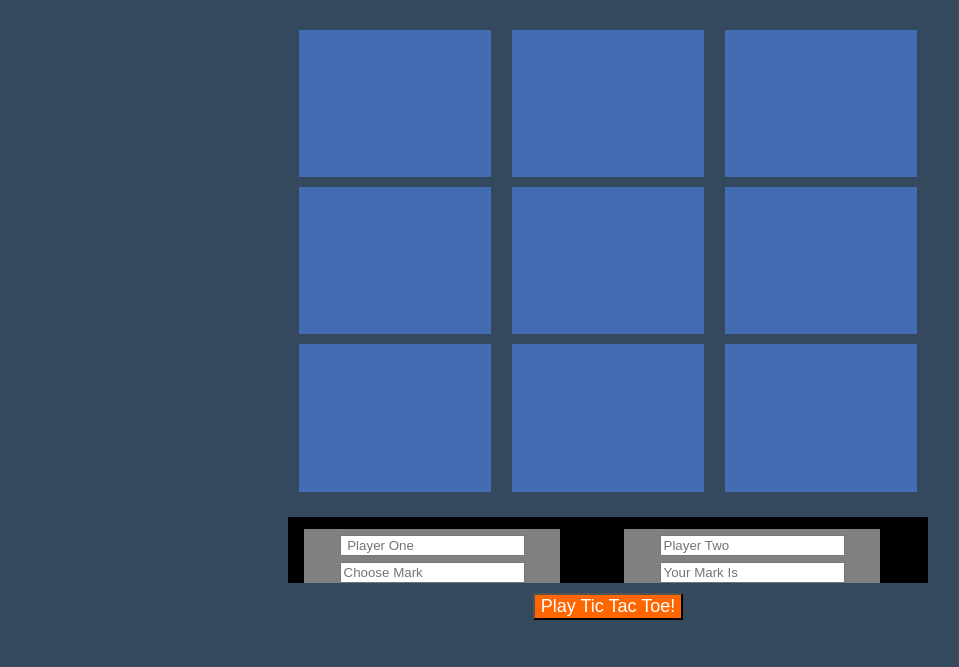
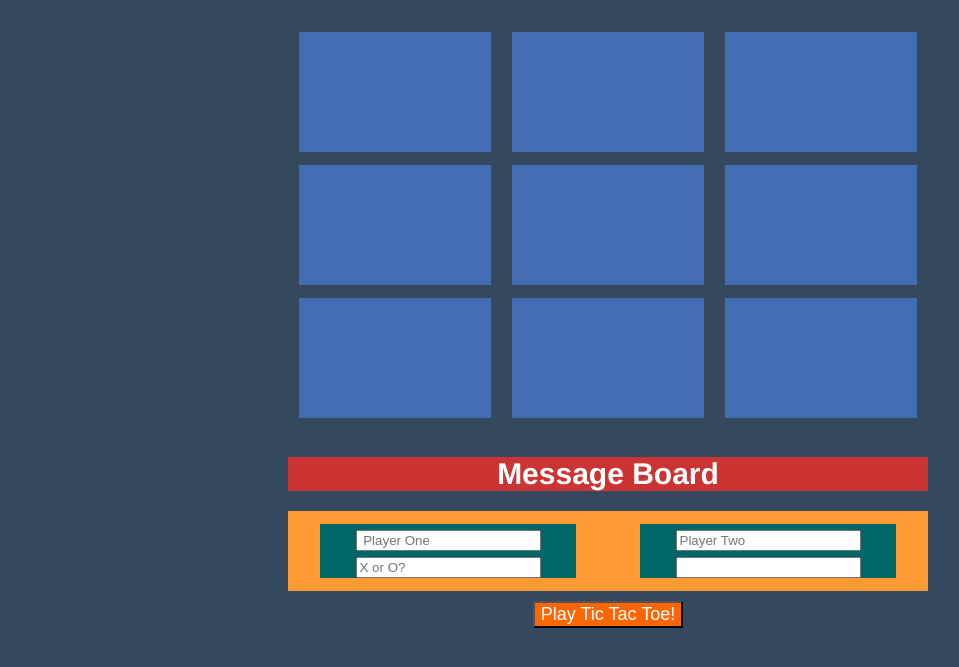
Before and after one commit to jhkirkley/tictactoe, a plain HTML site: page index.html in a window 1280 px wide. Shown: the part 103-770 px from the top of the page, without its empty margins (32-991 px from the left). Drawn offline with nearby package versions, Linux system fonts and the light colour scheme.

Commit message:
player area improvemrents

```diff
--- a/css/style.css
+++ b/css/style.css
@@ -42,8 +42,13 @@ header {
   -webkit-flex-direction: row;
   flex-direction: row;
   justify-content: space-around;
+  align-items: center;
   -webkit-flex-wrap: wrap;
   flex-wrap: wrap;
+  width: 100%;
+  height: 100%;
+  margin-top: 5%;
+  margin-bottom: 5%;
 
 }
 
@@ -73,9 +78,7 @@ header {
   height: 30%;
   background-color: #446CB3;
   color: white;
-  margin: 5px;
-  text-align: center;
-  vertical-align: center;
+  position: relative;
 
 }
 
@@ -93,15 +96,31 @@ header {
   justify-content: flex-end;
 
 }
-p {
-  padding-top: 30%;
-  padding-bottom: 30%;
+.space p {
+  font-size: 64px;
+  margin: 0;
+   position: absolute;               /* 2 */
+   top: 50%;
+   left: 40%;                         /* 3 */
+   transform: translate(0, -50%) }   /* 4 */
+}
+
+#control {
+  height: 40%;
+  width: 100%;
+  background-color: white;
+
+}
+
+#message {
+  height: 30%;
+  width: 100%;
+  background-color: #CC3333;
 }
 #board{
   width: 100%;
   height: 100%;
   text-align: center;
-  background-color: #CC3333;
   font-size: 30px;
   font-family: helvetica;
   color: white;
@@ -113,24 +132,26 @@ display: -webkit-flex;
 display: flex;
 -webkit-flex-direction: row;
 flex-direction: row;
+align-items: center;
 justify-content: space-around;
 width: 100%;
 height: 20%;
 font-size: 24px;
-background-color: black;
+background-color: #FF9933;
 color: white;
+padding-top: 2%;
+padding-bottom: 2%;
 
 
 }
 #player-one {
 justify-content:flex-start;
 text-align: center;
-vertical-align: center;
 height: 60%;
 width:40%;
 font-size: 24px;
-background-color: grey;
-margin-top: 2%;
+background-color: #006666;
+margin: auto;
 
 
 }
@@ -138,12 +159,11 @@ margin-top: 2%;
 #player-two {
 justify-content:flex-end;
 text-align: center;
-vertical-align: center;
 width: 40%;
 height:60%;
 font-size: 24px;
-background-color: grey;
-margin-top: 2%;
+background-color: #006666;
+margin: auto;
 
 }
 
--- a/index.html
+++ b/index.html
@@ -44,14 +44,16 @@
             </div>
         </div>
         <div id="control">
-            <h1 id="board"></h1>
+            <div id="message">
+                <h1 id="board">Message Board</h1>
+            </div>
             <div id="player">
                 <div id="player-one"><input type="text" id="player-one-input" placeholder=" Player One">
-                <input type="text" id="player-one-mark" placeholder="Choose Mark">
+                <input type="text" id="player-one-mark" placeholder="X or O?">
                 </div>
                 <div id="p-one-score"><p></p></div>
                 <div id="player-two"><input type="text" id="player-two-input" placeholder="Player Two">
-                <input type="text" id="player-two-mark" placeholder="Your Mark Is">
+                <input type="text" id="player-two-mark" placeholder="">
                </div>
                <div id="p-two-score"><p></p></div>
            </div>
```
